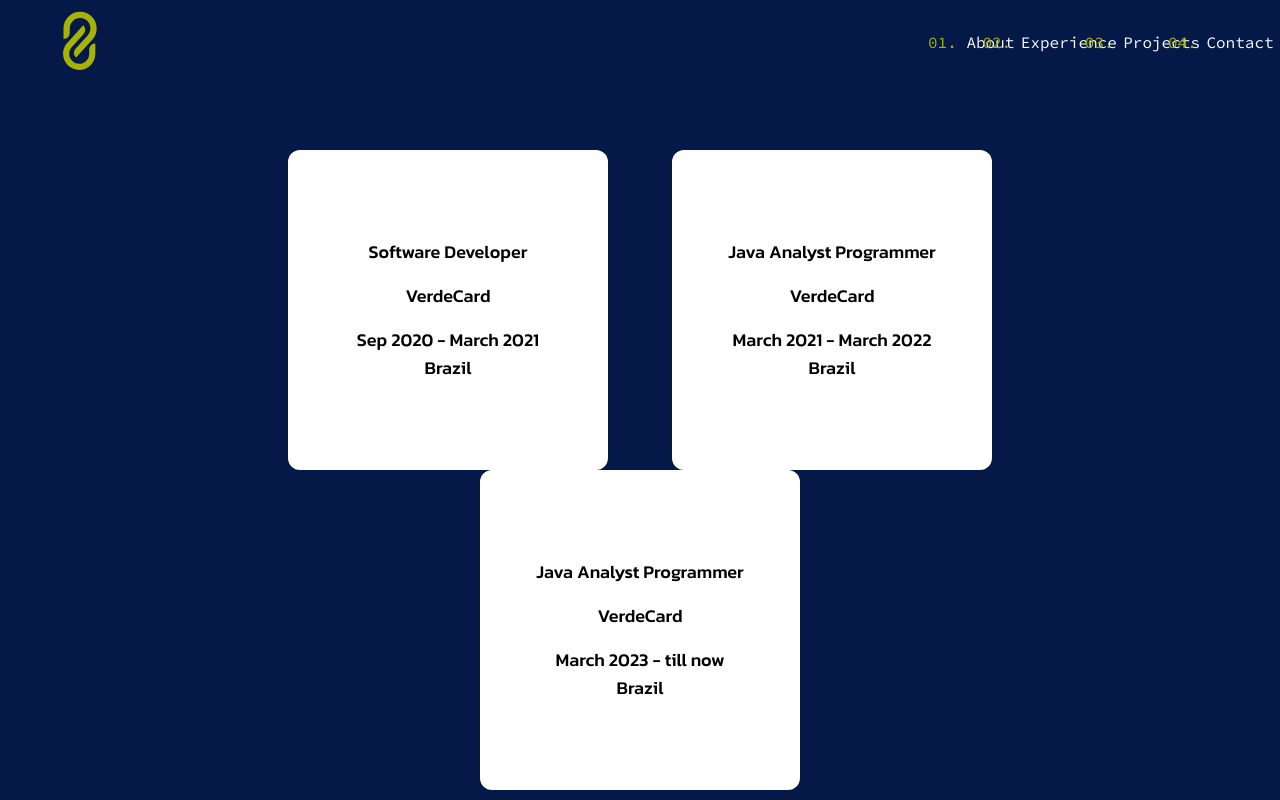
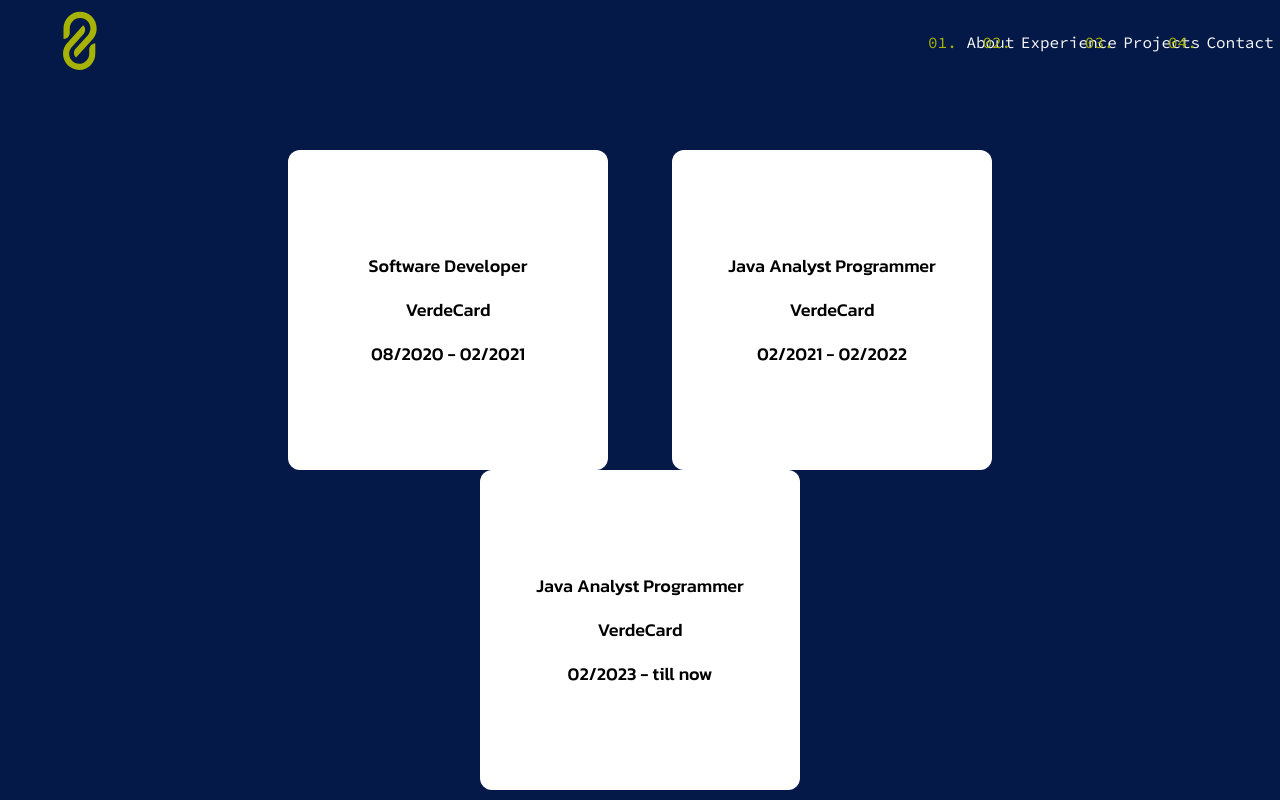
Before and after one commit to salgadoth/my-page, a Next.js app: page /experiences in a window 1280 px wide. Built offline with nearby package versions, Linux system fonts and the light colour scheme.

Commit message:
Altered data display, for rendering the return from API

```diff
--- a/src/components/templates/Cards.tsx
+++ b/src/components/templates/Cards.tsx
@@ -30,9 +30,10 @@
   }
 
   useEffect(() => {
+    console.log(props.data)
     if (props.data !== undefined && cards.length === 0) {
       for (let i = 0; i < props.data.length; i++) {
-        const card: Card = { id: props.data[i]._id, currentState: false }
+        const card: Card = { id: props.data[i].id, currentState: false }
         cards.push(card)
       }
     }
@@ -50,9 +51,13 @@
     return (
       <>
         {props.data?.map((exp: ExperienceModel, i) => {
+          const startedAtDate = new Date(exp.started)
+          if (startedAtDate.getMonth() === 0) startedAtDate.setMonth(1)
+          const endedAtDate = new Date(exp.ended)
+          if (endedAtDate.getMonth() === 0) endedAtDate.setMonth(1)
           return (
             <div
-              key={exp._id}
+              key={exp.id}
               className="group h-80 w-80 [perspective:1000px] hover:cursor-pointer"
             >
               <div
@@ -62,19 +67,33 @@
                     ? '[transform:rotateY(180deg)]'
                     : ''
                 }`}
-                onClick={() => handleClick(exp._id)}
+                onClick={() => handleClick(exp.id)}
               >
                 <div className="absolute inset-0 [backface-visibility:hidden]">
                   <div className="z-10 w-full h-full text-black flex flex-col justify-center flex-wrap text-center p-4">
-                    {cards.at(i)?.id === exp._id &&
+                    {cards.at(i)?.id === exp.id &&
                     cards.at(i)?.currentState !== true ? (
                       <span className="font-kanitMed text-lg">
                         <p className="capitalize pb-4">{exp.title}</p>
                         <p className="pb-4">{exp.company}</p>
                         <p>
-                          {exp.started} - {exp.ended ? exp.ended : 'till now'}
+                          {startedAtDate.getMonth().toString().length !== 1
+                            ? startedAtDate.getMonth()
+                            : '0' +
+                              startedAtDate.getMonth().toString() +
+                              '/' +
+                              startedAtDate.getFullYear()}{' '}
+                          -{' '}
+                          {exp.ended
+                            ? endedAtDate.getMonth().toString().length !== 1
+                              ? endedAtDate.getMonth()
+                              : '0' +
+                                endedAtDate.getMonth().toString() +
+                                '/' +
+                                endedAtDate.getFullYear()
+                            : 'till now'}
                         </p>
-                        <p>{exp.cuntry}</p>
+                        <p>{exp.country}</p>
                       </span>
                     ) : (
                       <></>
@@ -83,7 +102,7 @@
                 </div>
                 <div className="absolute inset-0 h-full w-full text-black">
                   <div className="z-0 w-full h-full text-black flex flex-col justify-center flex-wrap p-4">
-                    {cards.at(i)?.id === exp._id &&
+                    {cards.at(i)?.id === exp.id &&
                     cards.at(i)?.currentState === true ? (
                       <span className="[transform:scale(-1,1)] text-center font-kanitMed text-lg">
                         <p className="animate-fadeIn">{exp.desc}</p>
--- a/src/data/models/ExperienceModel.tsx
+++ b/src/data/models/ExperienceModel.tsx
@@ -1,10 +1,10 @@
 export interface ExperienceModel {
-  _id: string
+  id: string
   title: string
   company: string
   lvl: string
   started: string
   ended: string
-  cuntry: string
+  country: string
   desc: string
 }
```
Also changed, not shown: 1 other file (tests, documents, lock files or other folders).
